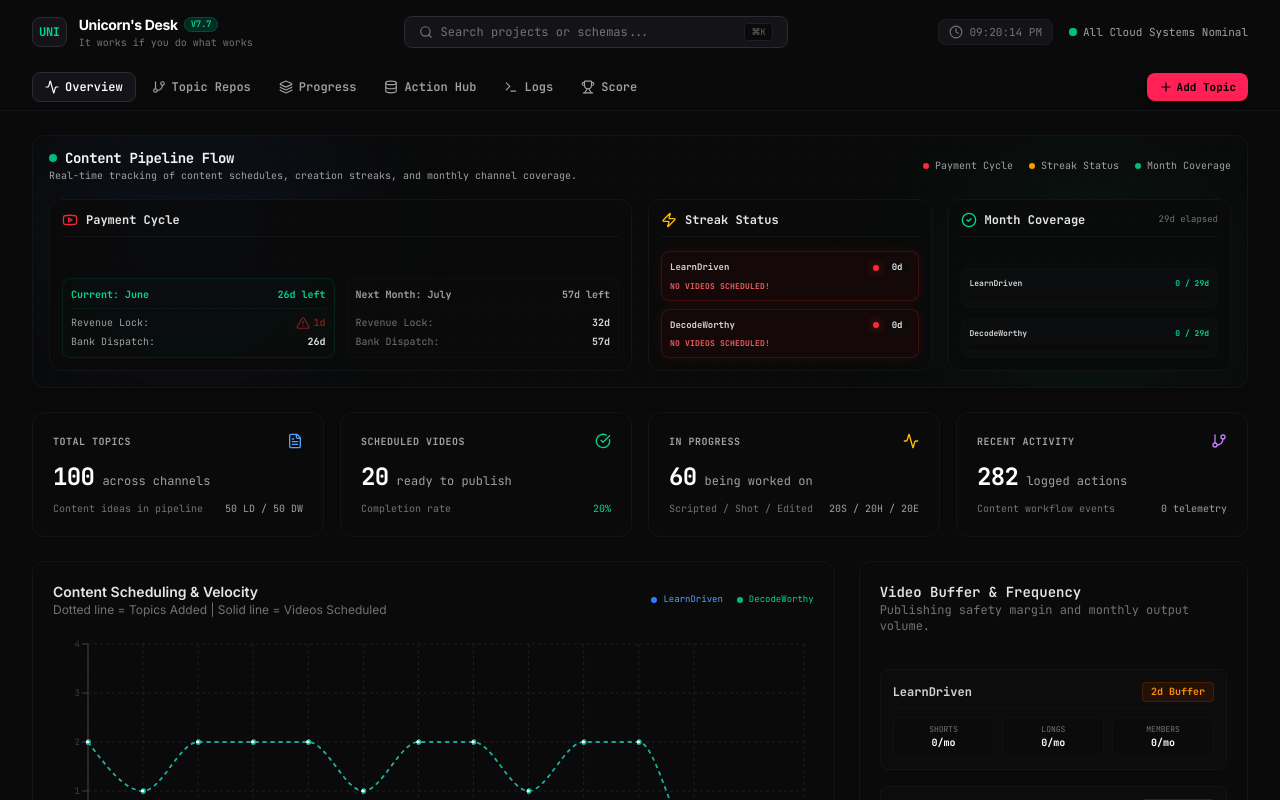
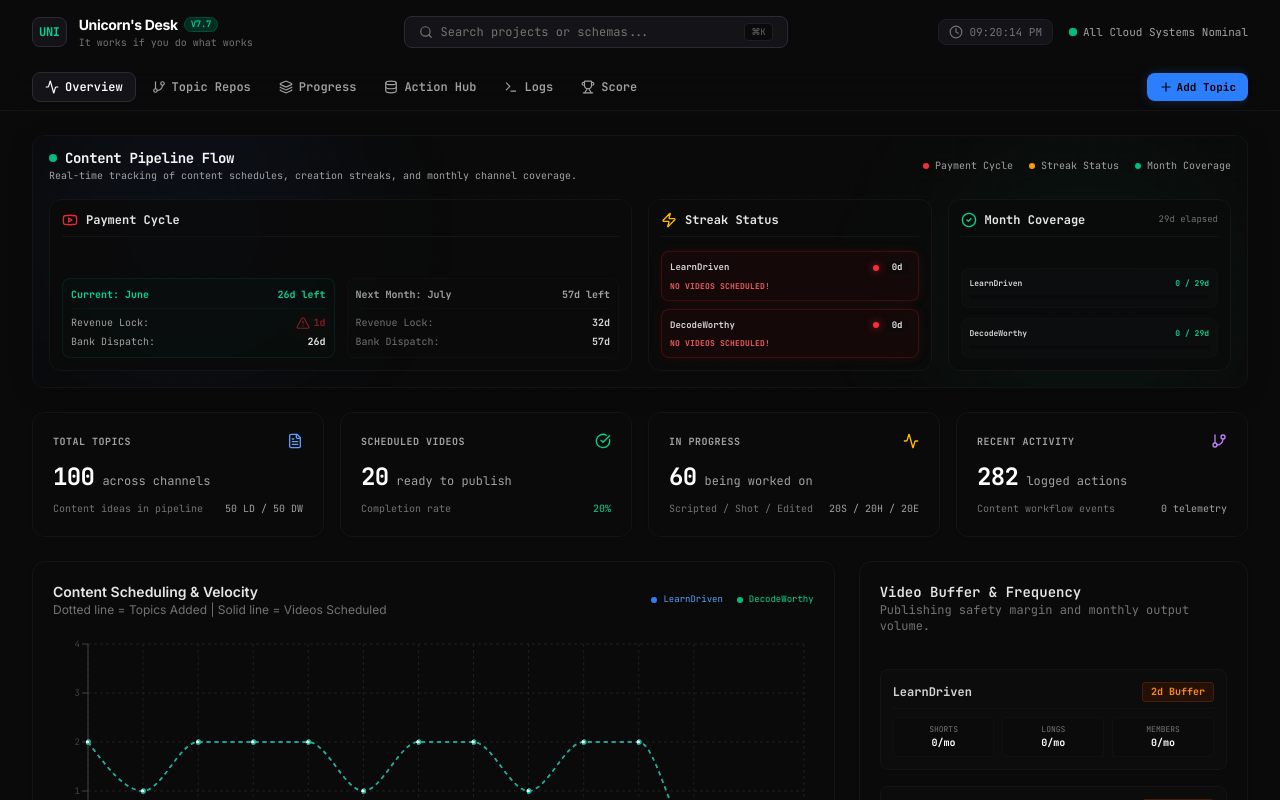
Before and after one commit to akshay58165/system-hub-dashboard, a React (Vite) app: page / in a window 1280 px wide. Shown: the top 800 px of the page. Built offline with nearby package versions, Linux system fonts and the light colour scheme.

Commit message:
design: update Add Topic button to blue theme with glowing blue shadow pulse loop and spring scaling micro-interactions

```diff
--- a/src/App.tsx
+++ b/src/App.tsx
@@ -404,16 +404,32 @@ export default function App() {
               </button>
             </div>
 
-            <button
+            <motion.button
+              whileHover={{ scale: 1.05, boxShadow: '0 0 20px rgba(59, 130, 246, 0.6)' }}
+              whileTap={{ scale: 0.95 }}
+              animate={{
+                boxShadow: [
+                  '0 0 10px rgba(59, 130, 246, 0.2)',
+                  '0 0 20px rgba(59, 130, 246, 0.4)',
+                  '0 0 10px rgba(59, 130, 246, 0.2)'
+                ]
+              }}
+              transition={{
+                boxShadow: {
+                  repeat: Infinity,
+                  duration: 2,
+                  ease: 'easeInOut'
+                }
+              }}
               onClick={() => {
                 setActiveTab('topics');
                 setIsAddFormOpen(true);
               }}
-              className="px-3 py-1.5 bg-rose-500 hover:bg-rose-600 text-black font-bold font-mono text-[11px] rounded-lg flex items-center gap-1 transition shadow-lg cursor-pointer"
+              className="px-3 py-1.5 bg-blue-500 hover:bg-blue-600 text-black font-bold font-mono text-[11px] rounded-lg flex items-center gap-1 transition-colors cursor-pointer"
             >
               <Plus className="h-3.5 w-3.5" />
               <span>Add Topic</span>
-            </button>
+            </motion.button>
           </div>
         </div>
       </nav>
```
